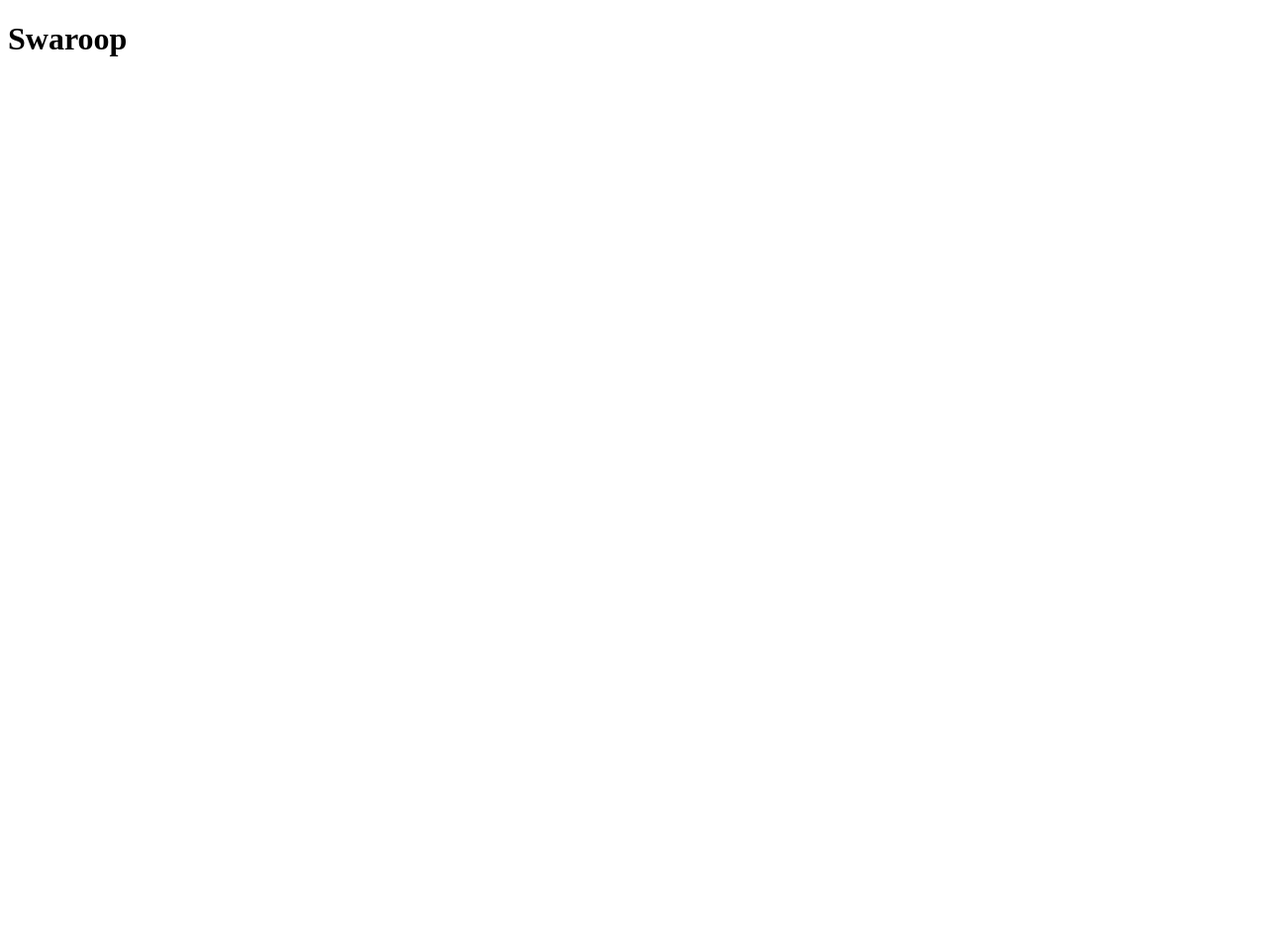
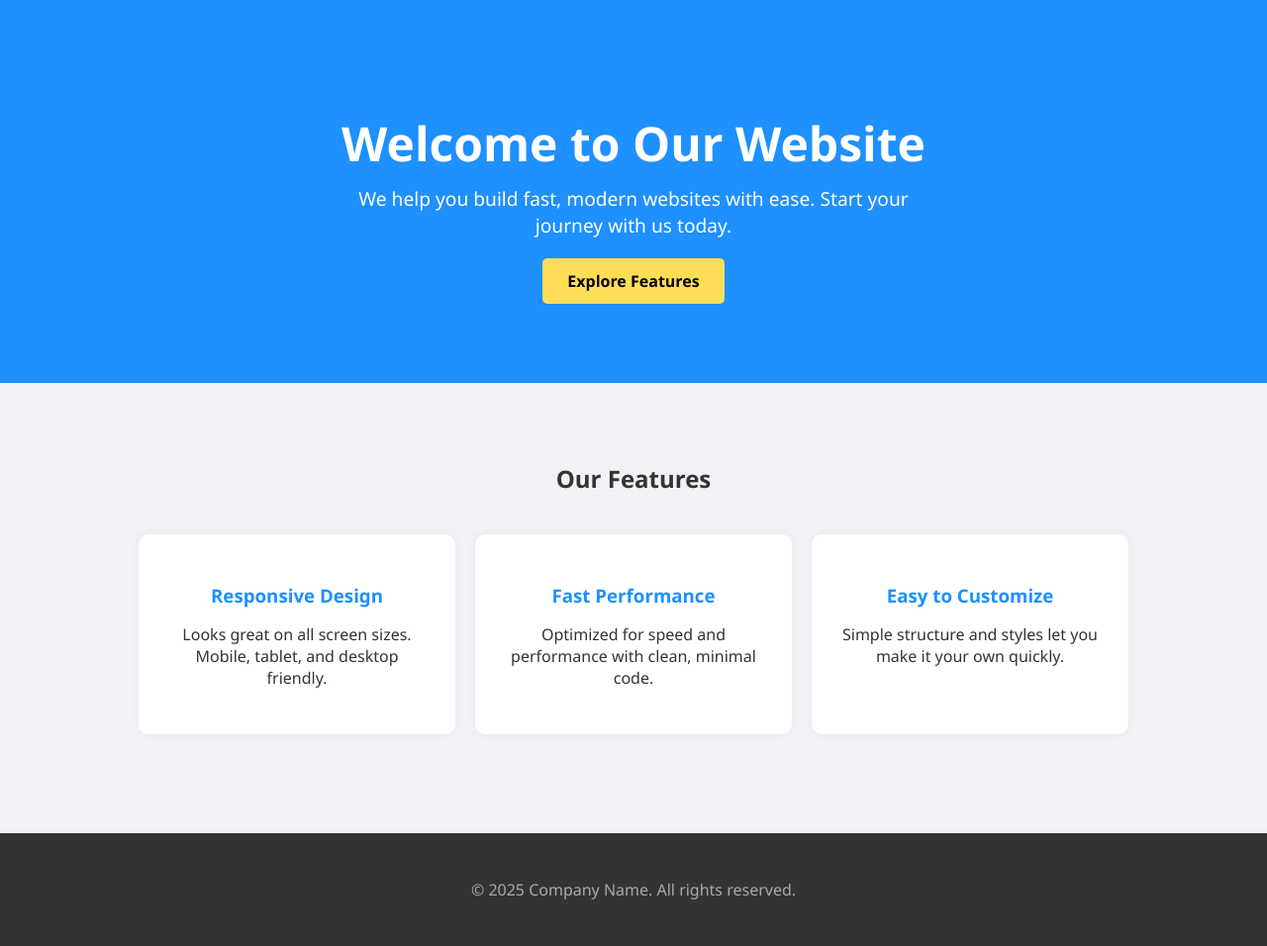
Before and after one commit to swaroop0797/swaroop0797.github.io, a plain HTML site: page index.html in a window 1280 px wide. Shown: the whole page at 99% size. Before the commit the page ends 800 px from the top, so only its background shows below. Drawn offline with Linux system fonts and the light colour scheme.

Commit message:
Update index.html

```diff
--- a/index.html
+++ b/index.html
@@ -1,11 +1,122 @@
 <!DOCTYPE html>
 <html lang="en">
 <head>
-  <meta charset="UTF-8">
-  <meta name="viewport" content="width=device-width, initial-scale=1.0">
-  <title>SWAROOP</title>
+  <meta charset="UTF-8" />
+  <meta name="viewport" content="width=device-width, initial-scale=1.0"/>
+  <title>Landing Page</title>
+  <style>
+    body {
+      margin: 0;
+      font-family: 'Segoe UI', sans-serif;
+      background: #f0f2f5;
+      color: #333;
+    }
+
+    header {
+      background-color: #1e90ff;
+      padding: 80px 20px;
+      text-align: center;
+      color: white;
+    }
+
+    header h1 {
+      font-size: 3rem;
+      margin-bottom: 10px;
+    }
+
+    header p {
+      font-size: 1.2rem;
+      max-width: 600px;
+      margin: auto;
+    }
+
+    .btn-primary {
+      display: inline-block;
+      margin-top: 20px;
+      padding: 12px 25px;
+      background-color: #ffdd57;
+      color: #000;
+      text-decoration: none;
+      border-radius: 5px;
+      font-weight: bold;
+    }
+
+    section {
+      padding: 60px 20px;
+      max-width: 1000px;
+      margin: auto;
+    }
+
+    .features {
+      display: flex;
+      flex-wrap: wrap;
+      gap: 20px;
+      justify-content: space-around;
+    }
+
+    .feature-box {
+      flex: 1 1 250px;
+      background: white;
+      padding: 30px;
+      border-radius: 10px;
+      box-shadow: 0 0 10px rgba(0,0,0,0.05);
+      text-align: center;
+    }
+
+    .feature-box h3 {
+      margin-bottom: 15px;
+      color: #1e90ff;
+    }
+
+    footer {
+      background-color: #333;
+      color: #aaa;
+      text-align: center;
+      padding: 30px 20px;
+      margin-top: 40px;
+    }
+
+    @media (max-width: 600px) {
+      header h1 {
+        font-size: 2rem;
+      }
+
+      .features {
+        flex-direction: column;
+        align-items: center;
+      }
+    }
+  </style>
 </head>
 <body>
-  <h1>Swaroop</h1>
+
+  <header>
+    <h1>Welcome to Our Website</h1>
+    <p>We help you build fast, modern websites with ease. Start your journey with us today.</p>
+    <a href="#features" class="btn-primary">Explore Features</a>
+  </header>
+
+  <section id="features">
+    <h2 style="text-align:center; margin-bottom: 40px;">Our Features</h2>
+    <div class="features">
+      <div class="feature-box">
+        <h3>Responsive Design</h3>
+        <p>Looks great on all screen sizes. Mobile, tablet, and desktop friendly.</p>
+      </div>
+      <div class="feature-box">
+        <h3>Fast Performance</h3>
+        <p>Optimized for speed and performance with clean, minimal code.</p>
+      </div>
+      <div class="feature-box">
+        <h3>Easy to Customize</h3>
+        <p>Simple structure and styles let you make it your own quickly.</p>
+      </div>
+    </div>
+  </section>
+
+  <footer>
+    <p>© 2025 Company Name. All rights reserved.</p>
+  </footer>
+
 </body>
 </html>
```
